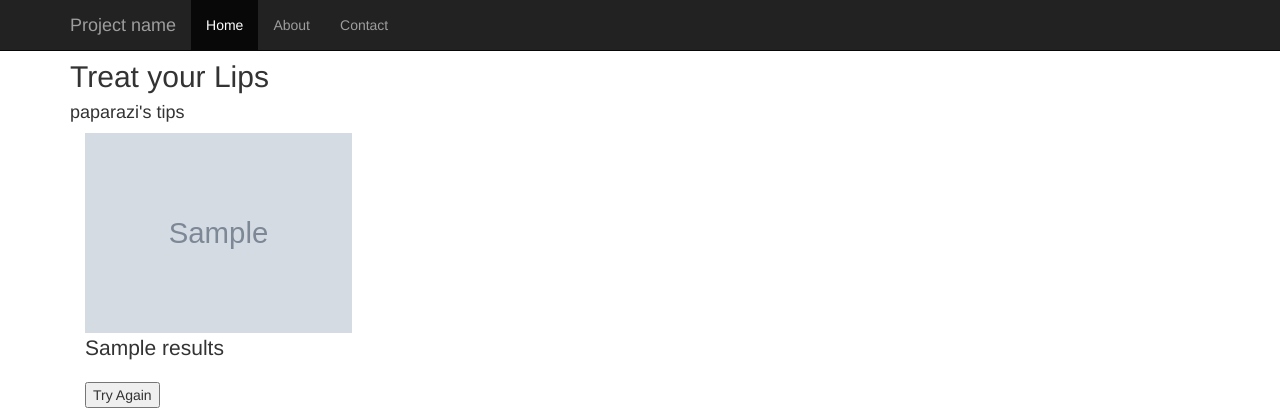
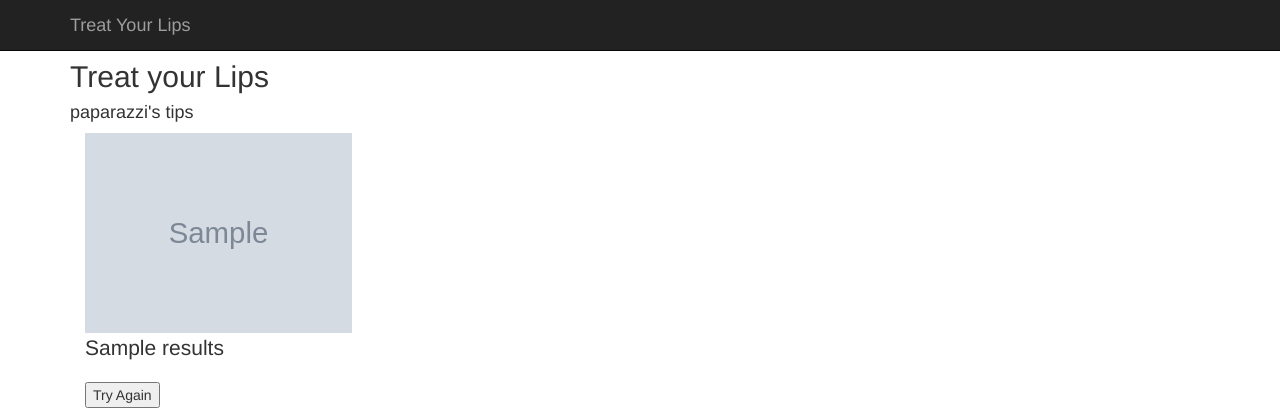
Before and after one commit to OnePiece101/Insight_Project, a Python web app: template flaskexample/templates/match.html in a window 1280 px wide. Shown: the top 420 px of the page. Run offline with Jinja, Linux system fonts and the light colour scheme; the template is opened without the code that fills it: most values are stand-ins (such as "Sample title", 1, 10 or a date in 2020); grey boxes marked "Sample" are stand-in pictures; some libraries are stand-ins or nearby versions.

Commit message:
change_route

```diff
--- a/flaskexample/templates/match.html
+++ b/flaskexample/templates/match.html
@@ -43,13 +43,13 @@
             <span class="icon-bar"></span>
             <span class="icon-bar"></span>
           </button>
-          <a class="navbar-brand" href="#">Project name</a>
+          <a class="navbar-brand" href="#">Treat Your Lips</a>
         </div>
         <div id="navbar" class="collapse navbar-collapse">
           <ul class="nav navbar-nav">
-            <li class="active"><a href="#">Home</a></li>
+            <!-- <li class="active"><a href="#">Home</a></li>
             <li><a href="#about">About</a></li>
-            <li><a href="#contact">Contact</a></li>
+            <li><a href="#contact">Contact</a></li> -->
           </ul>
         </div><!--/.nav-collapse -->
       </div>
@@ -90,12 +90,12 @@
 <div class="container">
  <div class="starter-template">
    <h2>Treat your Lips</h2>
-   <h4>paparazi's tips</h4>
+   <h4>paparazzi's tips</h4>
  </div>
 
 <div class = "container">
    {% if len_res != 5 %}
-   <form action='/upload', method=''>
+   <form action='/', method=''>
 <img src={{filename}} height=200></img>
          <p class="lead">{{ results }}</p>
          <button type="submit">Try Again</button>
```
